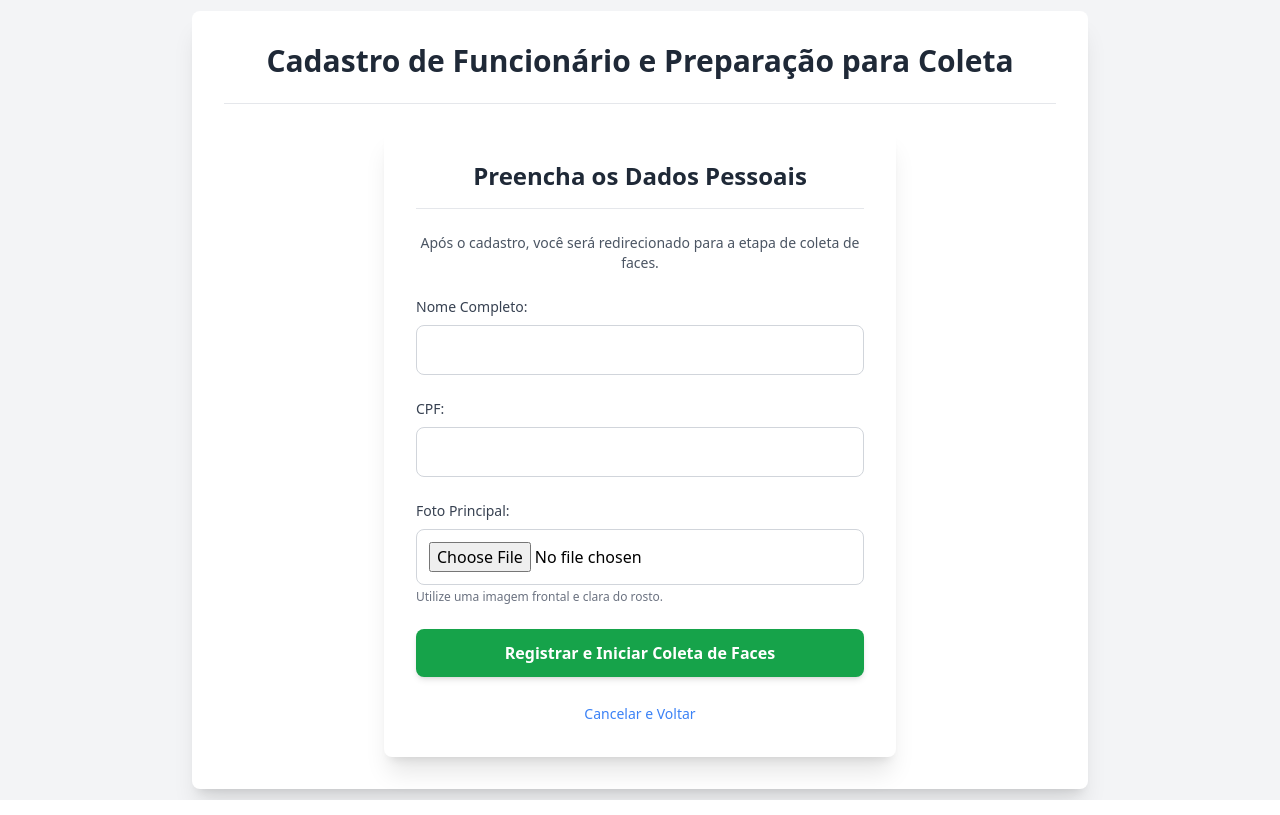
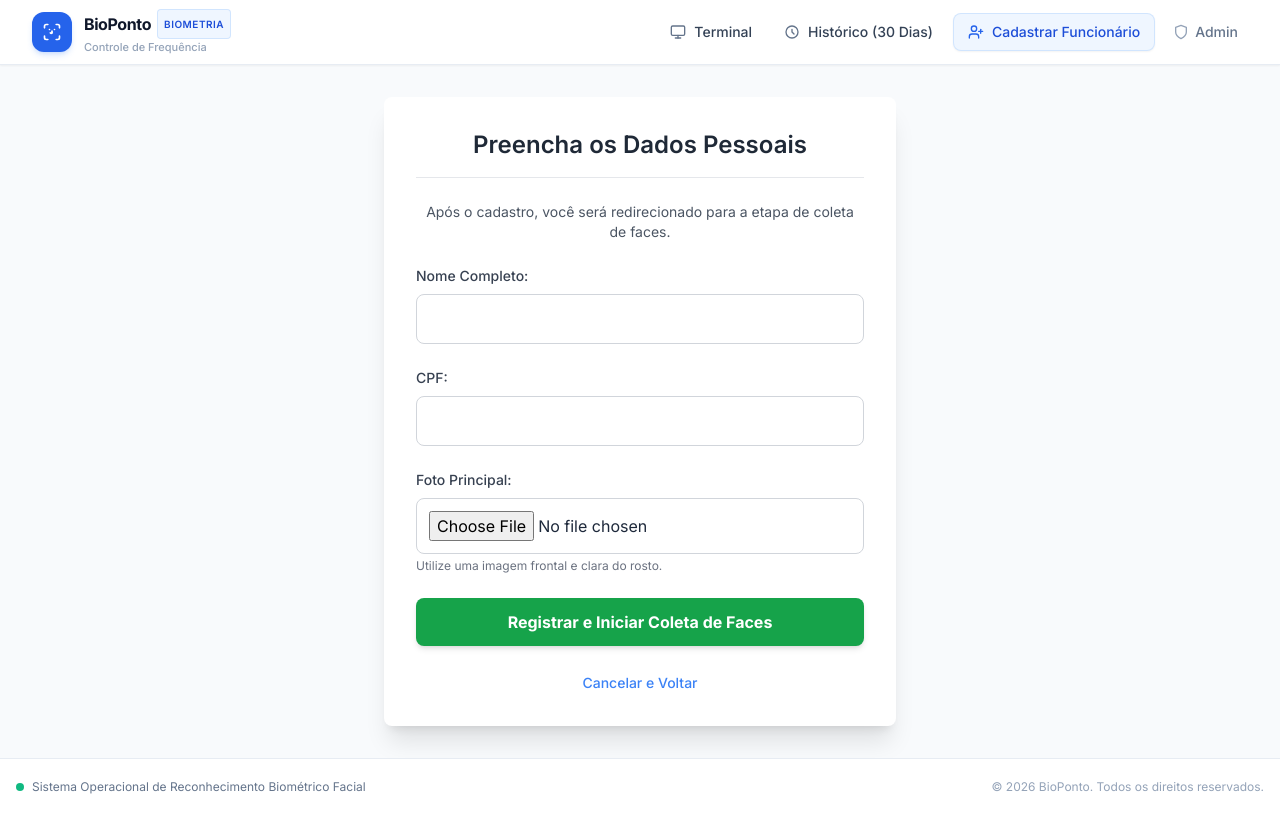
Before and after one commit to Matheus-a31/RECONHECIMENTO-FACIAL, a Django app: page /cadastrar/ in a window 1280 px wide. Run offline with Django 5.2, Linux system fonts and the light colour scheme; some libraries are stand-ins or nearby versions.

Commit message:
templates: atualiza layout base com barra de navegacao e fontes

```diff
--- a/templates/base.html
+++ b/templates/base.html
@@ -1,40 +1,104 @@
 {% load static %}
 <!DOCTYPE html>
-<html lang="pt-BR">
+<html lang="pt-BR" class="h-full bg-slate-50">
 <head>
     <meta charset="UTF-8">
     <meta name="viewport" content="width=device-width, initial-scale=1.0">
-    <title>{% block title %}{{ title|default:"Sistema de Reconhecimento Facial" }}{% endblock title %}</title>
+    <title>{% block title %}{{ title|default:"BioPonto - Sistema de Ponto Biométrico" }}{% endblock title %}</title>
+    <script src="https://cdn.tailwindcss.com"></script>
+    <link rel="preconnect" href="https://fonts.googleapis.com">
+    <link rel="preconnect" href="https://fonts.gstatic.com" crossorigin>
+    <link href="https://fonts.googleapis.com/css2?family=Inter:wght@300;400;500;600;700;800&display=swap" rel="stylesheet">
+    <style>
+        body { font-family: 'Inter', -apple-system, BlinkMacSystemFont, "Segoe UI", Roboto, sans-serif; }
+    </style>
+    {% block extra_head %}{% endblock extra_head %}
+</head>
+<body class="min-h-full flex flex-col justify-between text-slate-800 antialiased selection:bg-blue-600 selection:text-white">
 
-    {% block extra_head %}
-    <script src="https://cdn.tailwindcss.com"></script>
-    {% endblock extra_head %}
-</head>
-<body class="bg-gray-100 min-h-screen flex items-center justify-center">
+    <!-- Top Navigation Bar -->
+    <header class="bg-white border-b border-slate-200/80 sticky top-0 z-50 shadow-sm backdrop-blur-md bg-white/95">
+        <div class="max-w-7xl mx-auto px-4 sm:px-6 lg:px-8 h-16 flex items-center justify-between">
 
-    <div class="bg-white p-8 rounded-lg shadow-xl w-full max-w-4xl">
+            <!-- Logo & Brand -->
+            <a href="{% url 'home' %}" class="flex items-center gap-3 group transition">
+                <div class="w-10 h-10 rounded-xl bg-blue-600 flex items-center justify-center text-white shadow-md shadow-blue-500/20 group-hover:bg-blue-700 transition">
+                    <svg class="w-5 h-5" viewBox="0 0 24 24" fill="none" stroke="currentColor" stroke-width="2" stroke-linecap="round" stroke-linejoin="round">
+                        <path d="M7 3H5a2 2 0 0 0-2 2v2"></path>
+                        <path d="M17 3h2a2 2 0 0 1 2 2v2"></path>
+                        <path d="M21 17v2a2 2 0 0 1-2 2h-2"></path>
+                        <path d="M3 17v2a2 2 0 0 0 2 2h2"></path>
+                        <path d="M9 9h.01"></path>
+                        <path d="M15 9h.01"></path>
+                        <path d="M10 13c.5.5 1.5.5 2 0"></path>
+                        <path d="M12 11v2"></path>
+                    </svg>
+                </div>
+                <div class="flex flex-col">
+                    <span class="text-base font-bold tracking-tight text-slate-900 group-hover:text-blue-600 transition flex items-center gap-1.5">
+                        BioPonto
+                        <span class="text-[10px] font-semibold tracking-wider uppercase text-blue-700 bg-blue-50 border border-blue-200/60 rounded px-1.5 py-0.5">Biometria</span>
+                    </span>
+                    <span class="text-[11px] text-slate-400 font-medium">Controle de Frequência</span>
+                </div>
+            </a>
 
-        <h1 class="text-3xl font-bold text-gray-800 mb-6 text-center">
-            {% block header_text %}
-            📸 {{ header_text|default:"Reconhecimento Facial" }}
-            {% endblock header_text %}
-        </h1>
+            <!-- Navigation Links -->
+            <nav class="flex items-center gap-1.5 sm:gap-2">
+                <a href="{% url 'home' %}" class="inline-flex items-center gap-2 text-xs sm:text-sm font-medium px-3 py-2 rounded-lg text-slate-700 hover:bg-slate-100 hover:text-slate-900 transition">
+                    <svg class="w-4 h-4 text-slate-500" viewBox="0 0 24 24" fill="none" stroke="currentColor" stroke-width="2" stroke-linecap="round" stroke-linejoin="round">
+                        <rect x="2" y="3" width="20" height="14" rx="2" ry="2"></rect>
+                        <line x1="8" y1="21" x2="16" y2="21"></line>
+                        <line x1="12" y1="17" x2="12" y2="21"></line>
+                    </svg>
+                    <span>Terminal</span>
+                </a>
 
-        <hr class="mb-6">
+                <a href="{% url 'historico_geral' %}" class="inline-flex items-center gap-2 text-xs sm:text-sm font-medium px-3 py-2 rounded-lg text-slate-700 hover:bg-slate-100 hover:text-slate-900 transition">
+                    <svg class="w-4 h-4 text-slate-500" viewBox="0 0 24 24" fill="none" stroke="currentColor" stroke-width="2" stroke-linecap="round" stroke-linejoin="round">
+                        <path d="M12 8v4l3 3"></path>
+                        <circle cx="12" cy="12" r="9"></circle>
+                    </svg>
+                    <span>Histórico (30 Dias)</span>
+                </a>
 
+                <a href="{% url 'criar_funcionario' %}" class="inline-flex items-center gap-2 text-xs sm:text-sm font-medium px-3.5 py-2 rounded-lg bg-blue-50 text-blue-700 hover:bg-blue-100 border border-blue-200/60 transition shadow-sm">
+                    <svg class="w-4 h-4 text-blue-600" viewBox="0 0 24 24" fill="none" stroke="currentColor" stroke-width="2" stroke-linecap="round" stroke-linejoin="round">
+                        <path d="M16 21v-2a4 4 0 0 0-4-4H6a4 4 0 0 0-4 4v2"></path>
+                        <circle cx="9" cy="7" r="4"></circle>
+                        <line x1="19" y1="8" x2="19" y2="14"></line>
+                        <line x1="22" y1="11" x2="16" y2="11"></line>
+                    </svg>
+                    <span>Cadastrar Funcionário</span>
+                </a>
+
+                <a href="/admin/" target="_blank" class="inline-flex items-center gap-1.5 text-xs sm:text-sm font-medium px-2.5 py-2 rounded-lg text-slate-500 hover:bg-slate-100 hover:text-slate-700 transition">
+                    <svg class="w-4 h-4 text-slate-400" viewBox="0 0 24 24" fill="none" stroke="currentColor" stroke-width="2" stroke-linecap="round" stroke-linejoin="round">
+                        <path d="M12 22s8-4 8-10V5l-8-3-8 3v7c0 6 8 10 8 10z"></path>
+                    </svg>
+                    <span class="hidden md:inline">Admin</span>
+                </a>
+            </nav>
+        </div>
+    </header>
+
+    <!-- Main Container -->
+    <main class="flex-1 max-w-7xl w-full mx-auto p-4 sm:p-6 lg:p-8">
         {% block content %}
+        {% endblock content %}
+    </main>
 
+    <!-- Footer -->
+    <footer class="bg-white border-t border-slate-200/80 py-5 text-center text-xs text-slate-500">
+        <div class="max-w-7xl mx-auto px-4 flex flex-col sm:flex-row items-center justify-between gap-2">
+            <div class="flex items-center gap-2">
+                <span class="w-2 h-2 rounded-full bg-emerald-500"></span>
+                <span>Sistema Operacional de Reconhecimento Biométrico Facial</span>
+            </div>
+            <p class="text-slate-400">&copy; {% now "Y" %} BioPonto. Todos os direitos reservados.</p>
+        </div>
+    </footer>
 
-            <div id="status-area" class="text-center p-4 bg-gray-50 rounded-lg border">
-                <p class="text-lg text-blue-600 font-semibold mb-4">
-                    Status Atual: **Aguardando dados...**
-                </p>
-
-            </div>
-
-        {% endblock content %}
-
-    </div>
     {% block scripts %}{% endblock scripts %}
 </body>
 </html>
```
